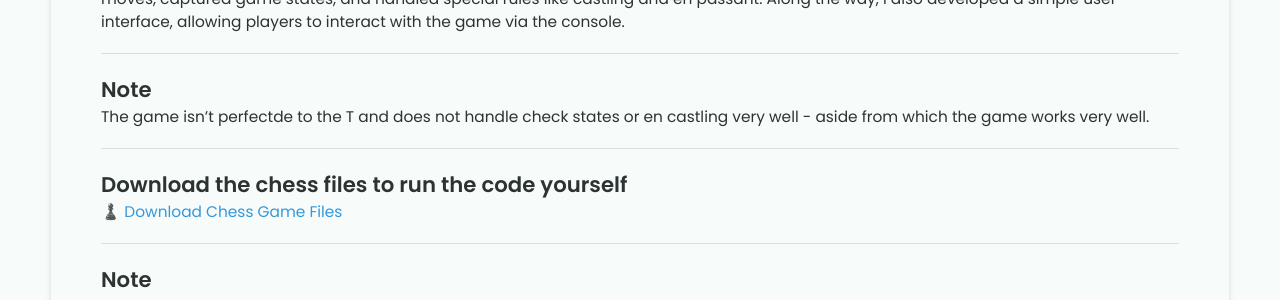
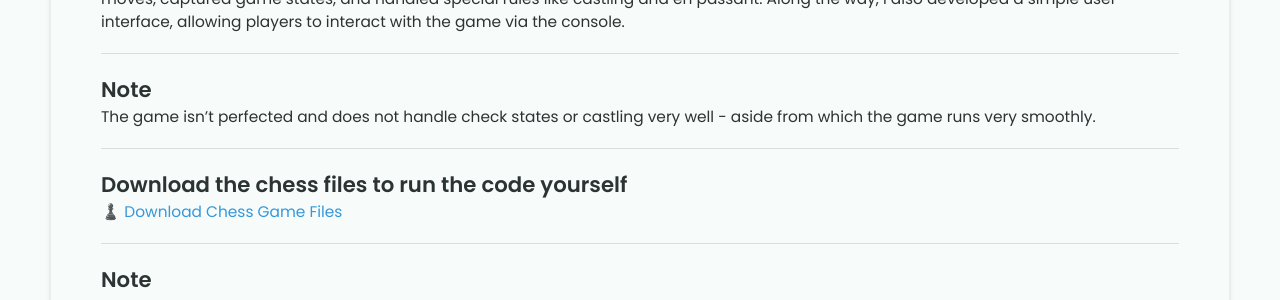
Before and after one commit to elliotroutier/elliot_portfolio, a Jekyll site: the page built from _projects/chess/index.md, in a window 1280 px wide. Shown: the part 890-1190 px from the top of the page. Built offline with Jekyll 4.4.1, drawn with Linux system fonts in a browser that asks for light colours.

Commit message:
Update index.md

```diff
--- a/_projects/chess/index.md
+++ b/_projects/chess/index.md
@@ -19,12 +19,12 @@ This project began as a personal challenge to deepen my understanding of Python
 ---
 
 ## Note
-The game isn't perfectde to the T and does not handle check states or en castling very well - aside from which the game works very well.
+The game isn't perfected and does not handle check states or castling very well - aside from which the game runs very smoothly.
 
 ---
 
 ## Download the chess files to run the code yourself
-<a class="btn" href="[https://www.dropbox.com/s/yourfile/chess_project.zip?dl=1](https://www.dropbox.com/scl/fi/pf5g12n2b5hllcjk9f2vw/CHESS.zip?rlkey=moib05y5lkxb0y3o900tlckel&st=z542yp8q&dl=0)" target="_blank">♟️ Download Chess Game Files</a>
+<a class="btn" href="https://www.dropbox.com/scl/fi/pf5g12n2b5hllcjk9f2vw/CHESS.zip?rlkey=moib05y5lkxb0y3o900tlckel&st=z542yp8q&dl=1" target="_blank">♟️ Download Chess Game Files</a>
 
 ---
 
```
